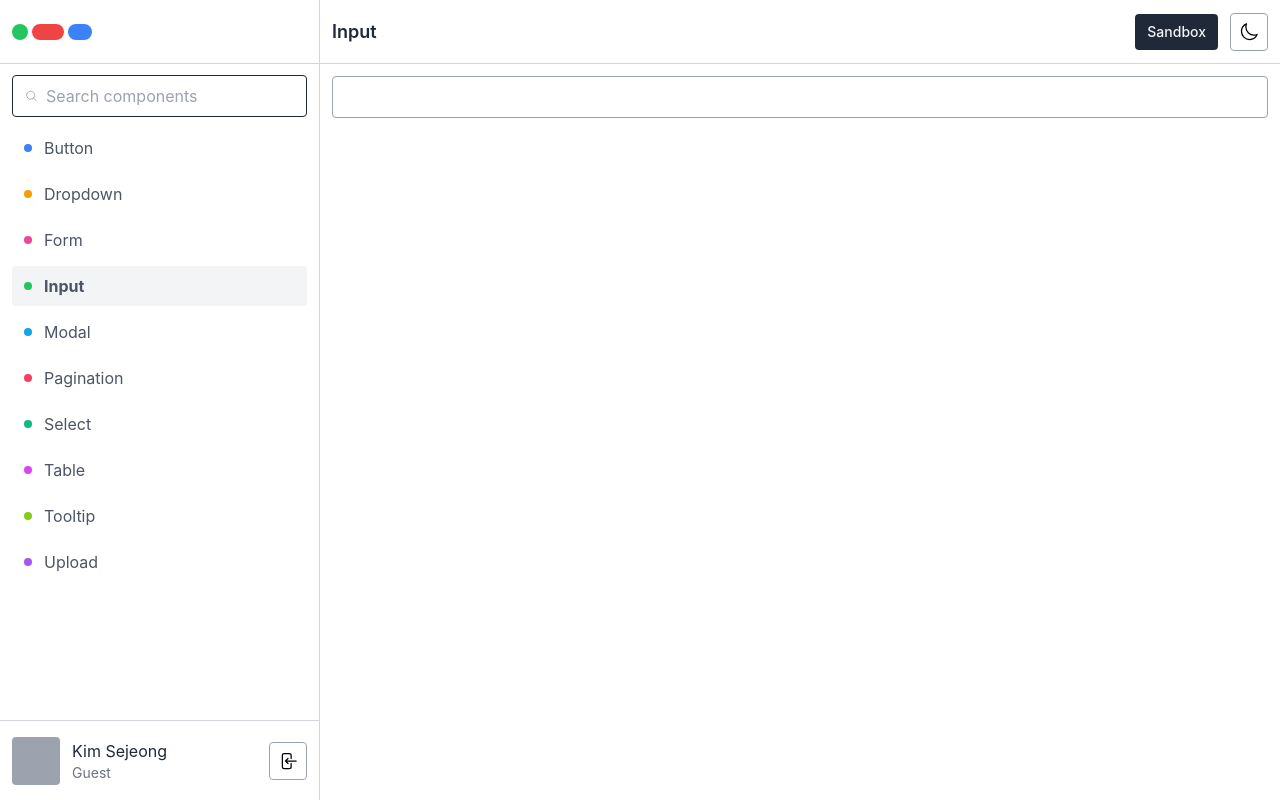
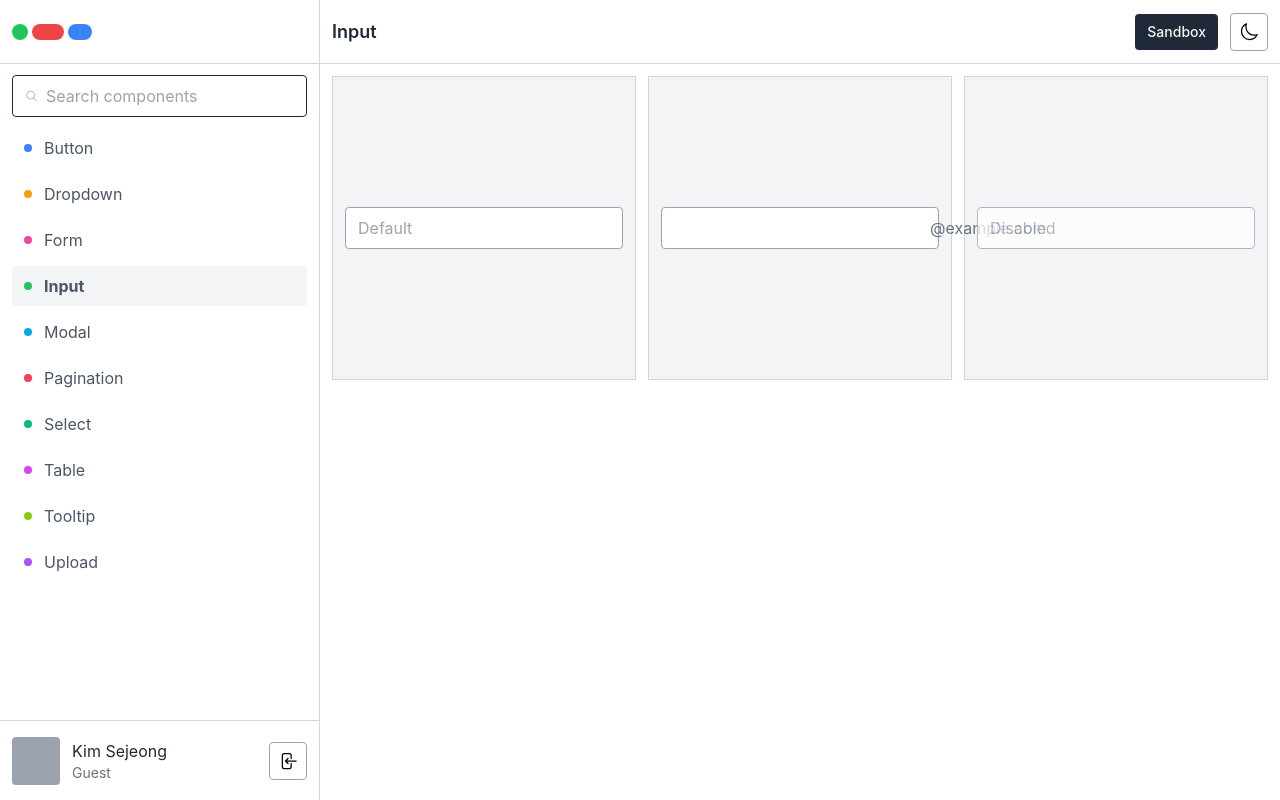
Before and after one commit to lianabisuna/vue-ui-collection, a Vue app: page /input in a window 1280 px wide. Built offline with nearby package versions, Linux system fonts and the light colour scheme; a web font is replaced by a local one.

Commit message:
Add components in input view

```diff
--- a/src/components/app/AppFormCheckbox.vue
+++ b/src/components/app/AppFormCheckbox.vue
@@ -1,5 +1,5 @@
 <script lang="ts" setup>
-import { PropType, defineEmits } from 'vue'
+import { PropType } from 'vue'
 
 defineProps({
   modelValue: { type: Boolean as PropType<boolean>, default: false },
--- a/src/views/dashboard/input/InputView.vue
+++ b/src/views/dashboard/input/InputView.vue
@@ -3,8 +3,20 @@ import { AppFormInput } from '@/components/app';
 </script>
 
 <template>
-  <div class="p-3">
-    <AppFormInput></AppFormInput>
+  <div class="grid grid-cols-1 gap-3 p-3 sm:grid-cols-2 md:grid-cols-1 lg:grid-cols-2 xl:grid-cols-3 2xl:grid-cols-4">
+    <div class="flex items-center justify-center p-3 bg-gray-100 border border-gray-300 aspect-square">
+      <AppFormInput placeholder="Default"></AppFormInput>
+    </div>
+    <div class="flex items-center justify-center p-3 bg-gray-100 border border-gray-300 aspect-square">
+      <AppFormInput>
+        <template #append>
+          <span class="text-gray-500">@example.com</span>
+        </template>
+      </AppFormInput>
+    </div>
+    <div class="flex items-center justify-center p-3 bg-gray-100 border border-gray-300 aspect-square">
+      <AppFormInput disabled placeholder="Disabled"></AppFormInput>
+    </div>
   </div>
 </template>
 
--- a/src/views/dashboard/modal/ModalView.vue
+++ b/src/views/dashboard/modal/ModalView.vue
@@ -6,9 +6,9 @@ const showModalDefault = ref(false)
 const showModalPersistent = ref(false)
 const showModalExtraSmall = ref(false)
 const showModalLarge = ref(false)
-const showModalFullscreen = ref(false)
-const showModalTop = ref(false)
-const showModalBottomRight = ref(false)
+// const showModalFullscreen = ref(false)
+// const showModalTop = ref(false)
+// const showModalBottomRight = ref(false)
 </script>
 
 <template>
@@ -25,7 +25,7 @@ const showModalBottomRight = ref(false)
     <div class="flex items-center justify-center p-3 bg-gray-100 border border-gray-300 aspect-square">
       <AppButton color="sky-500" @click="showModalLarge = !showModalLarge">Large</AppButton>
     </div>
-    <div class="flex items-center justify-center p-3 bg-gray-100 border border-gray-300 aspect-square">
+    <!-- <div class="flex items-center justify-center p-3 bg-gray-100 border border-gray-300 aspect-square">
       <AppButton color="sky-500" @click="showModalFullscreen = !showModalFullscreen">Fullscreen</AppButton>
     </div>
     <div class="flex items-center justify-center p-3 bg-gray-100 border border-gray-300 aspect-square">
@@ -33,7 +33,7 @@ const showModalBottomRight = ref(false)
     </div>
     <div class="flex items-center justify-center p-3 bg-gray-100 border border-gray-300 aspect-square">
       <AppButton color="sky-500" @click="showModalBottomRight = !showModalBottomRight">Bottom Right</AppButton>
-    </div>
+    </div> -->
   </div>
 
   <AppModal
```
